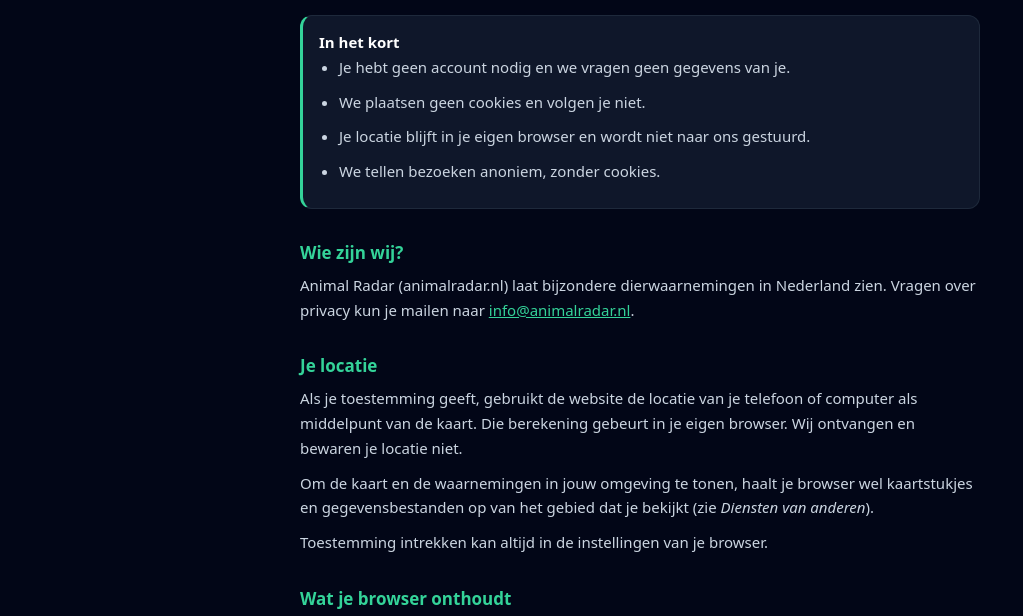
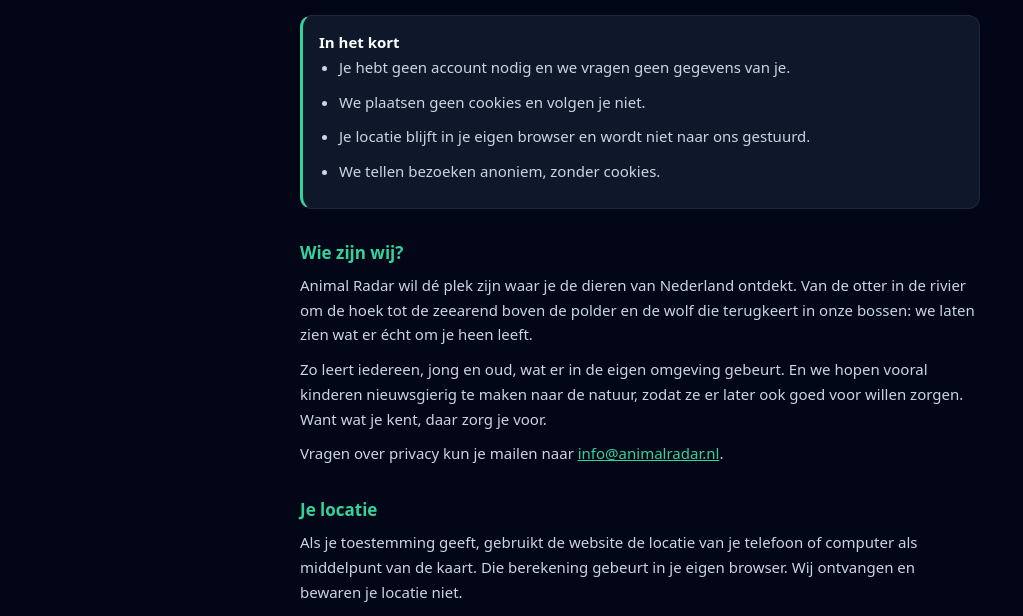
Before and after one commit to DB-Monti/Animal-Radar-Data, a plain HTML site: page privacy.html in a window 1280 px wide. Shown: the part 153-769 px from the top of the page, without its empty margins (0-1023 px from the left). Drawn offline with Linux system fonts and the light colour scheme.

Commit message:
Update privacy.html

```diff
--- a/privacy.html
+++ b/privacy.html
@@ -43,7 +43,9 @@
         </div>
 
         <h2>Wie zijn wij?</h2>
-        <p>Animal Radar (animalradar.nl) laat bijzondere dierwaarnemingen in Nederland zien. Vragen over privacy kun je mailen naar <a href="mailto:info@animalradar.nl">info@animalradar.nl</a>.</p>
+        <p>Animal Radar wil dé plek zijn waar je de dieren van Nederland ontdekt. Van de otter in de rivier om de hoek tot de zeearend boven de polder en de wolf die terugkeert in onze bossen: we laten zien wat er écht om je heen leeft.</p>
+        <p>Zo leert iedereen, jong en oud, wat er in de eigen omgeving gebeurt. En we hopen vooral kinderen nieuwsgierig te maken naar de natuur, zodat ze er later ook goed voor willen zorgen. Want wat je kent, daar zorg je voor.</p>
+        <p>Vragen over privacy kun je mailen naar <a href="mailto:info@animalradar.nl">info@animalradar.nl</a>.</p>
 
         <h2>Je locatie</h2>
         <p>Als je toestemming geeft, gebruikt de website de locatie van je telefoon of computer als middelpunt van de kaart. Die berekening gebeurt in je eigen browser. Wij ontvangen en bewaren je locatie niet.</p>
```
